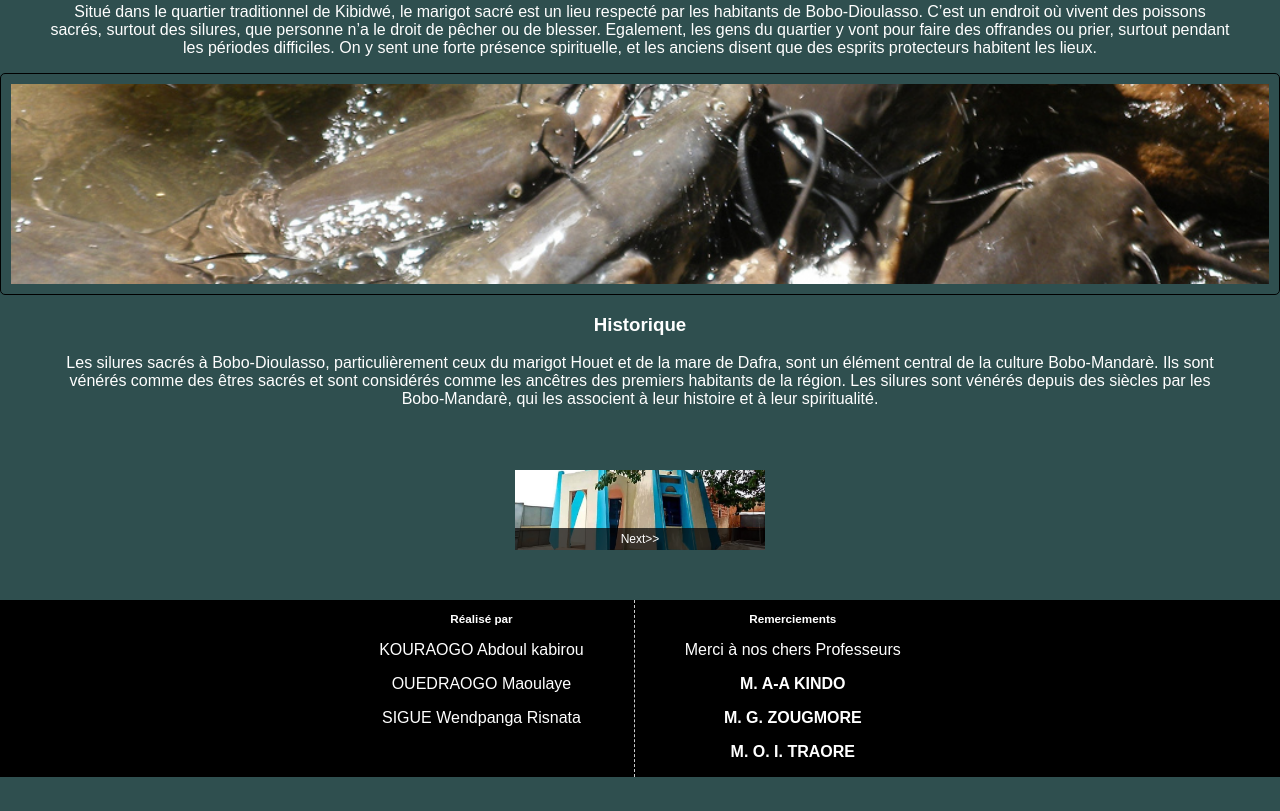
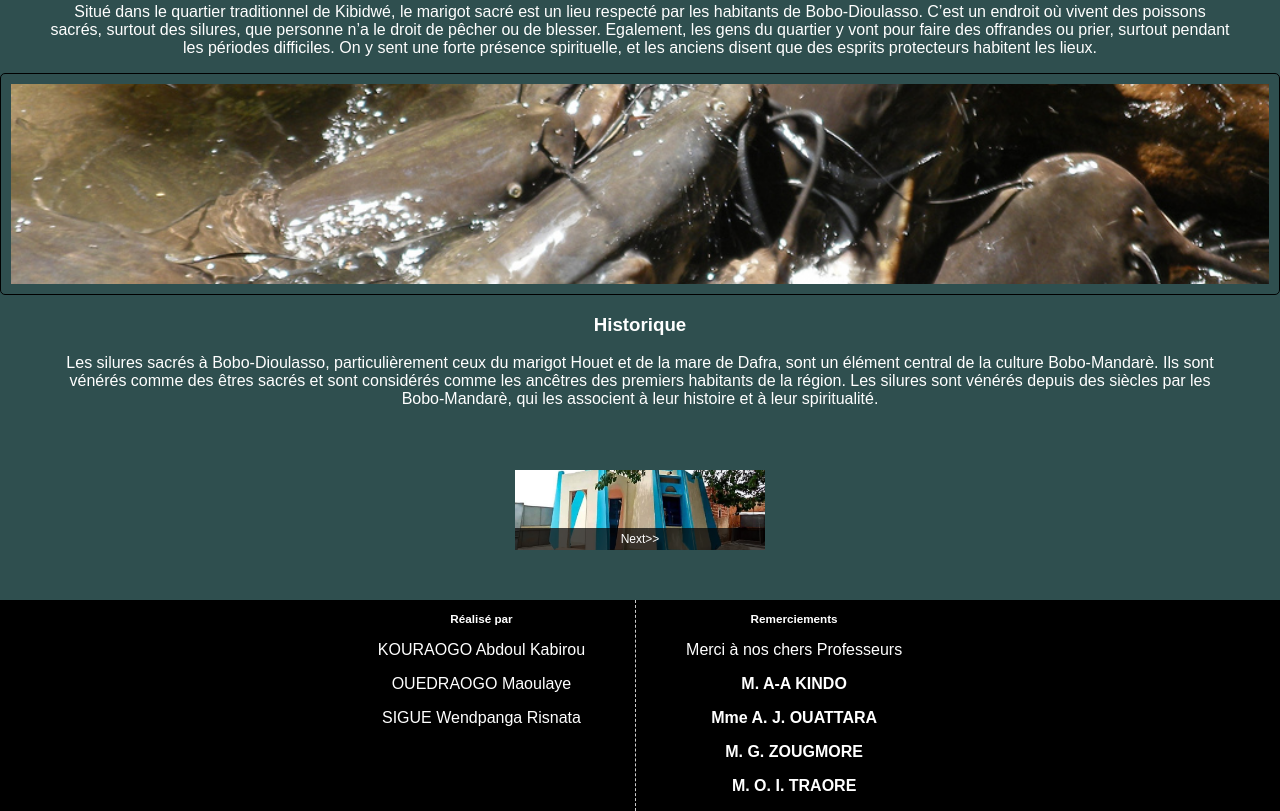
Before and after one commit to GLENSHARK77/projet1-tourisme, a plain HTML site: page p2.html in a window 1280 px wide. Shown: the part 503-1314 px from the top of the page. Before the commit the page ends 1280 px from the top, so only its background shows below. Drawn offline with Linux system fonts and the light colour scheme.

Commit message:
Update p2.html

```diff
--- a/p2.html
+++ b/p2.html
@@ -46,7 +46,7 @@
   <div class="footer-colonnes">
     <div class="colonne">
       <h3>Réalisé par</h3>
-      <p>KOURAOGO Abdoul kabirou</p>
+      <p>KOURAOGO Abdoul Kabirou</p>
       <p>OUEDRAOGO Maoulaye</p>
       <p>SIGUE Wendpanga Risnata</p>
     </div>
@@ -54,6 +54,7 @@
       <h3>Remerciements</h3>
       <p>Merci à nos chers Professeurs</p>
      <p><strong>M. A-A KINDO</strong></p>
+     <p><strong>Mme A. J. OUATTARA</strong></p>
       <p><strong>M. G. ZOUGMORE</strong></p>
         <p><strong>M. O. I. TRAORE</strong></p>
     </div>
```
